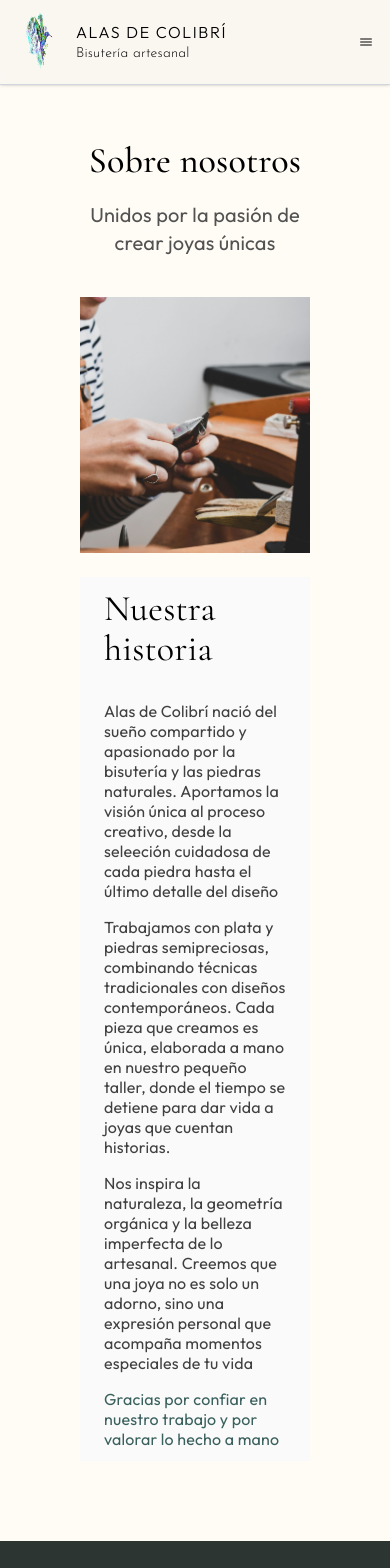
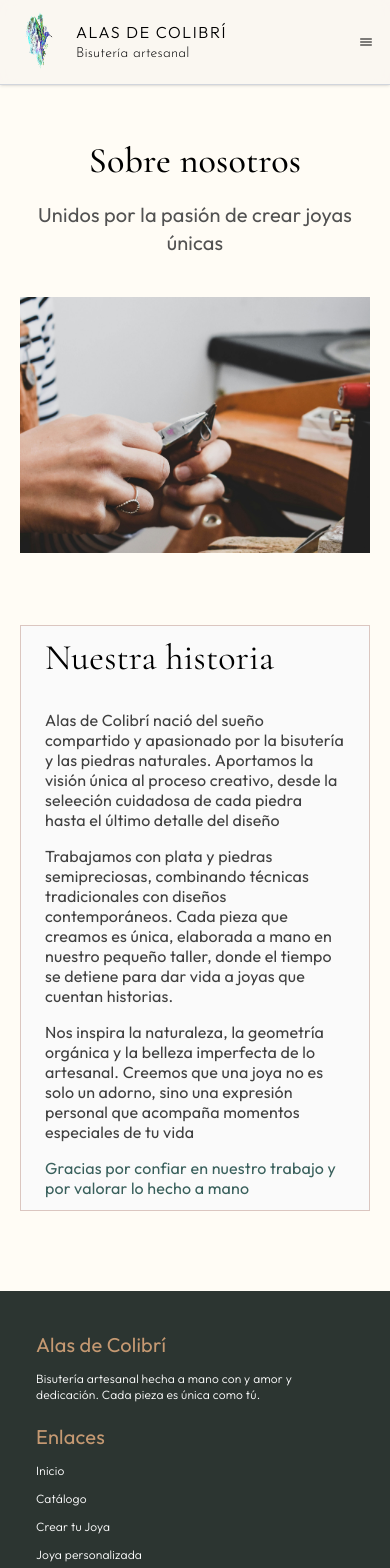
Before and after one commit to guiss26/alas-de-colibri, a React (Vite) app in the folder client/: page /sobre-nosotros in a window 390 px wide. Shown: the top 1568 px of the page. Built offline with nearby package versions, Linux system fonts and the light colour scheme; a web font is replaced by a local one.

Commit message:
style(about): adjust mobile padding for improved spacing

```diff
--- a/client/src/pages/AboutPage.jsx
+++ b/client/src/pages/AboutPage.jsx
@@ -2,16 +2,16 @@ import coverPhoto from "../assets/foto-ej-about.jpg"
 export default function AboutPage() {
     return (
         <>
-            <div className="px-20 pt-14 pb-20">
+            <div className="px-5 md:px-20 pt-14 pb-20">
                 <h1 className="text-center text-4xl sm:text-6xl md:text-8xl font-medium">Sobre nosotros</h1>
                 <p className="text-center text-neutral-600 mt-5 text-xl">Unidos por la pasión de crear joyas únicas</p>
 
-                <div className="md:flex justify-center mt-10 gap-8">
-                    <div className="w-full md:w-1/2 h-64 sm:h-96 md:h-[500px]">
+                <div className="flex flex-col lg:flex-row justify-center mt-10 gap-8">
+                    <div className="w-full lg:w-1/2 h-64 sm:h-96 md:h-[500px]">
                         <img src={coverPhoto} alt="foto portada" className="w-full h-full object-cover object-center" />
                     </div>
 
-                    <div className="mt-6 md:mt-0 px-6 py-3 md:px-10 md:py-5 flex flex-col gap-4 w-full md:w-1/2 bg-neutral-50">
+                    <div className="border lg:border-0 border-almond-silk-600/30 mt-10 lg:mt-0 px-6 py-3 lg:px-10 md:py-5 flex flex-col gap-4 w-full lg:w-1/2 bg-neutral-50 ">
                         <h2 className="text-4xl sm:text-5xl mb-4">Nuestra historia</h2>
                         <p className="text-neutral-700">Alas de Colibrí nació del sueño compartido y apasionado por la bisutería y las piedras naturales. Aportamos la visión única al proceso creativo, desde la seleeción cuidadosa de cada piedra hasta el último detalle del diseño</p>
                         <p className="text-neutral-700">Trabajamos con plata y piedras semipreciosas, combinando técnicas tradicionales con diseños contemporáneos. Cada pieza que creamos es única, elaborada a mano en nuestro pequeño taller, donde el tiempo se detiene para dar vida a joyas que cuentan historias.</p>
```
